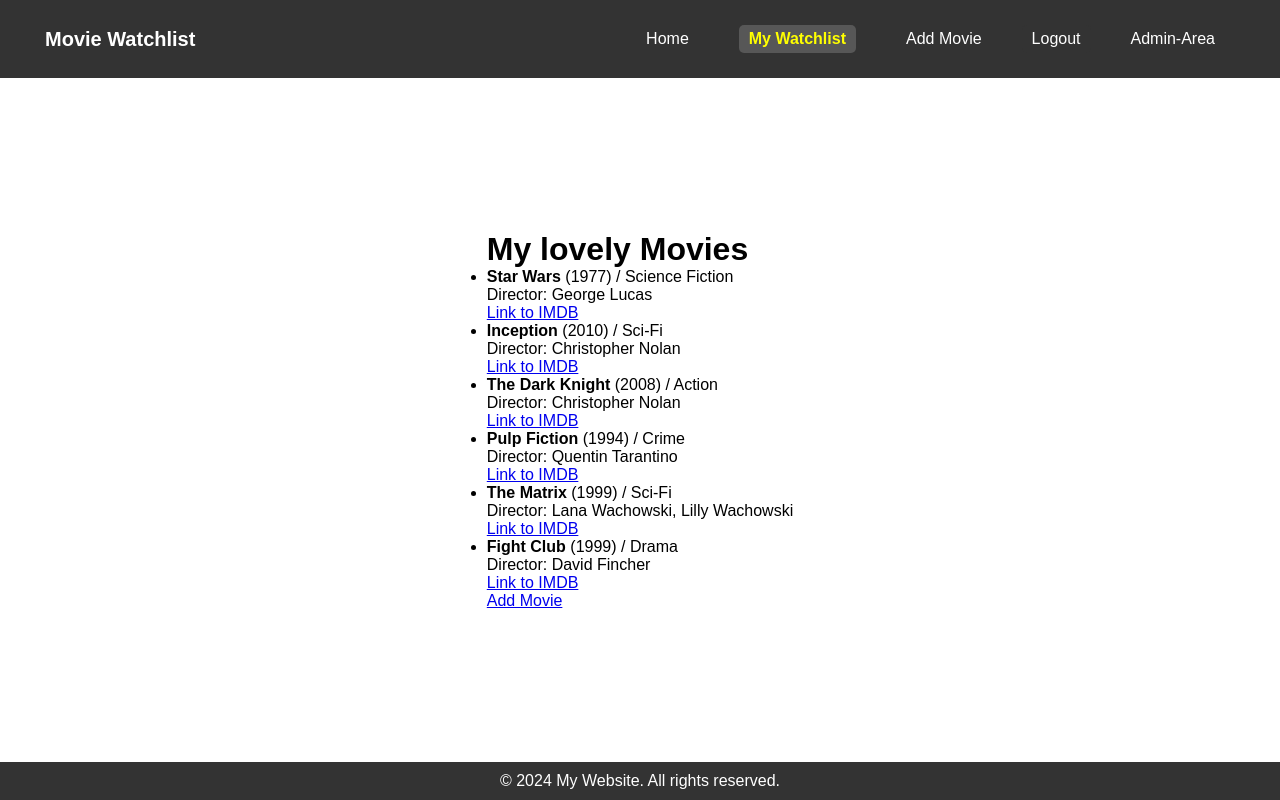
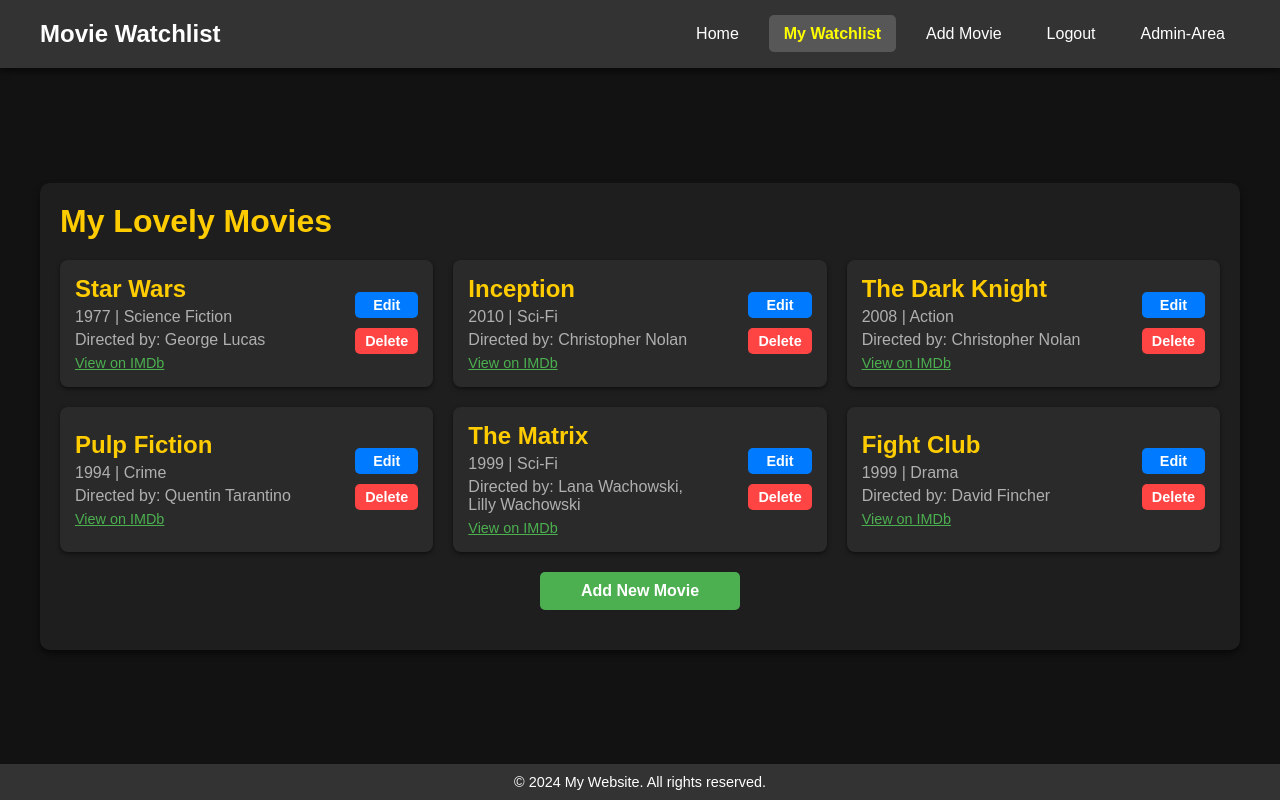
Before and after one commit to SeGaTeaching/django-introduction, a Django app: page /movies/watchlist/ in a window 1280 px wide. Run offline with Django 5.2, Linux system fonts and the light colour scheme; a user stored in the database is signed in; data comes from the database, SQL or seed files in the repository; both versions use the stored data as it was after the commit.

Commit message:
edit and delete functionality for movies implemented and styling changes for views

```diff
--- a/myproject/movies/templates/movies/movies.html
+++ b/myproject/movies/templates/movies/movies.html
@@ -1,23 +1,32 @@
 {% extends "base.html" %}
 
 {% block title %}Watchlist{% endblock title %}
-
+{% block body_class %}watchlist{% endblock body_class %}
 {% block content %}
-<h1>My lovely Movies</h1>
+<div class="watchlist-container">
+    <h1>My Lovely Movies</h1>
     {% if movies %}
-<ul>
+        <ul class="movie-list">
             {% for movie in movies %}
-        <li>
-            <strong>{{ movie.title }}</strong> ({{ movie.release_year }}) / {{ movie.get_genre_display }}
-            <br>Director: {{ movie.director }}
+                <li class="movie-item">
+                    <div class="movie-details">
+                        <h2>{{ movie.title }}</h2>
+                        <p>{{ movie.release_year }} | {{ movie.get_genre_display }}</p>
+                        <p>Directed by: {{ movie.director }}</p>
                         {% if movie.imdb_url %}
-                <br><a href="{{ movie.imdb_url }}" target='_blank'>Link to IMDB</a>
+                            <a href="{{ movie.imdb_url }}" target="_blank" class="movie-link">View on IMDb</a>
                         {% endif %}
+                    </div>
+                    <div class="movie-actions">
+                        <a href="{% url 'movies:edit_movie' movie.id %}" class="btn btn-edit">Edit</a>
+                        <a href="{% url 'movies:delete_movie' movie.id %}" class="btn btn-delete">Delete</a>
+                    </div>
                 </li>
             {% endfor %}
         </ul>
     {% else %}
         <p>No movies added yet</p>
     {% endif %}
-<p><a href="{% url 'movies:add_movie' %}">Add Movie</a></p>
+    <a href="{% url 'movies:add_movie' %}" class="btn btn-add">Add New Movie</a>
+</div>
 {% endblock content %}
--- a/myproject/movies/urls.py
+++ b/myproject/movies/urls.py
@@ -7,4 +7,6 @@ urlpatterns = [
     path('watchlist/', views.watchlist_view, name='watchlist'),
     path('add_movie/', views.add_movie, name='add_movie'),
     path('upload_csv/', views.upload_csv, name='upload_csv'),
+    path('delete/<int:movie_id>/', views.delete_movie, name='delete_movie'),
+    path('edit_movie/<int:movie_id>/', views.edit_movie, name='edit_movie'),
 ]
--- a/myproject/movies/views.py
+++ b/myproject/movies/views.py
@@ -1,5 +1,5 @@
 import csv
-from django.shortcuts import render, redirect
+from django.shortcuts import render, redirect, get_object_or_404
 from django.contrib import messages
 from django.contrib.auth.decorators import login_required
 from .models import Movie
@@ -23,6 +23,28 @@ def add_movie(request):
     else:
         form = MovieForm()
     return render(request, 'movies/add_movie.html', {'form': form})
+
+# Edit Movie
+def edit_movie(request, movie_id):
+    movie = get_object_or_404(Movie, id=movie_id)
+    if request.method == 'POST':
+        form = MovieForm(request.POST, instance=movie)
+        if form.is_valid():
+            edit_movie = form.save(commit=False)
+            edit_movie.user = request.user
+            edit_movie.save()
+            return redirect('movies:watchlist')
+    else:
+        form = MovieForm(instance=movie)
+    return render(request, 'movies/edit_movies.html', {'form': form, 'movie': movie})
+
+# Delete Movie
+def delete_movie(request, movie_id):
+    movie = get_object_or_404(Movie, id=movie_id)
+    if request.method == 'POST':
+        movie.delete()
+        return redirect('movies:watchlist')
+    return render(request, 'movies/delete_movie.html', {'movie': movie})
 
 @login_required(login_url='accounts:login')
 def upload_csv(request):
--- a/myproject/myapp/static/myapp/myapp.css
+++ b/myproject/myapp/static/myapp/myapp.css
@@ -1,3 +1,8 @@
 h1 {
     font-size: 15rem;
 }
+
+main > * {
+    max-width: 100%;
+    text-align: center;
+}
--- a/myproject/static/css/styles.css
+++ b/myproject/static/css/styles.css
@@ -1,69 +1,37 @@
+/* General Styles */
 * {
     margin: 0;
-    font-family: sans-serif;
     padding: 0;
     box-sizing: border-box;
+    font-family: 'Arial', sans-serif;
 }
 
-/* Flexbox-Layout */
 body {
     display: flex;
     flex-direction: column;
-    min-height: 100vh; /* 100% der Höhe des Viewports */
+    min-height: 100vh;
+    background-color: #121212;
+    color: #e0e0e0;
 }
 
-/* ----- MAIN LAYOUT ----- */
-
-/* Main nimmt den verbleibenden Platz ein */
-main {
-    flex: 1; /* Flex-Grow sorgt dafür, dass <main> den restlichen Platz einnimmt */
-    display: flex;
-    align-items: center; /* Zentriert den Inhalt vertikal */
-    justify-content: center; /* Zentriert den Inhalt horizontal */
+/* Header */
+header {
+    background-color: #333;
+    padding: 15px 20px;
+    color: white;
+    box-shadow: 0 4px 6px rgba(0, 0, 0, 0.5);
 }
 
-/* Header und Footer bleiben in ihrer natürlichen Größe */
-header, footer {
-    padding: 10px;
-    text-align: center;
-}
-
-header {
-    background-color: #333;
-    color: #fff;
-    padding: 15px;
-}
-
-footer {
-    background-color: #333;
-    color: #fff;
-    width: 100%;
-}
-
-/* ----- HEADER NAV ----- */
-
-header a {
-    color: #fff;
-    text-decoration: none;
-    margin: 0 10px;
-}
-
-header a:hover {
-    text-decoration: underline;
-}
-
-/* Navigation Styling */
 .navbar {
     display: flex;
     justify-content: space-between;
     align-items: center;
-    background-color: #333;
-    padding: 10px 20px;
-    color: white;
+    max-width: 1200px;
+    margin: 0 auto;
 }
 
 .nav-logo a {
-    font-size: 20px;
+    font-size: 1.5em;
     font-weight: bold;
     color: white;
     text-decoration: none;
@@ -72,149 +40,291 @@ header a:hover {
 .nav-links {
     list-style: none;
     display: flex;
-    margin: 0;
-    padding: 0;
+    align-items: center;
+    gap: 15px;
 }
 
 .nav-links li {
-    margin: 0 10px;
-    display: flex; /* Stellt sicher, dass Inhalt innerhalb des Listenelements zentriert ist */
-    align-items: center; /* Zentriert den Inhalt vertikal */
+    margin: 0;
+    display: inline-block; /* Macht Logout-Formular und Links inline */
 }
 
-/* Styling für Links */
-.nav-links a {
+.nav-links a, .nav-links form input[type="submit"] {
     color: white;
     text-decoration: none;
+    padding: 10px 15px;
+    border-radius: 5px;
+    transition: background-color 0.3s, color 0.3s;
     font-size: 16px;
-    padding: 5px 10px;
-    transition: background-color 0.3s ease, color 0.3s ease;
+    background-color: transparent;
+    border: none;
+    cursor: pointer;
 }
 
-.nav-links a:hover {
+.nav-links a:hover, .nav-links form input[type="submit"]:hover {
     background-color: #575757;
-    border-radius: 5px;
-    color: #fff;
 }
 
-/* Styling für aktiven Link */
 .nav-links .active a {
     background-color: #575757;
-    border-radius: 5px;
+    font-weight: bold;
     color: yellow;
-    font-weight: bold;
 }
 
-/* Styling für Logout-Button */
 .nav-links form {
-    display: flex; /* Stellt sicher, dass das Formular wie ein Link aussieht */
-    margin: 0; /* Entfernt unnötigen Abstand */
-    align-items: center; /* Zentriert das Formular vertikal */
+    margin: 0;
+    display: inline-block;
 }
 
-.nav-links input[type="submit"] {
+/* Konsistentes Styling für Submit-Button */
+.nav-links form input[type="submit"] {
+    display: inline-block;
+    background-color: transparent;
+    color: white;
+    padding: 10px 15px;
+    border-radius: 5px;
+    font-size: 16px;
+    cursor: pointer;
+}
+
+.nav-links form input[type="submit"]:hover {
+    background-color: #575757;
+    color: yellow;
+}
+
+/* Footer */
+footer {
     background-color: #333;
     color: white;
-    font-size: 16px;
-    padding: 5px 10px;
-    border: none;
-    border-radius: 5px;
-    cursor: pointer;
-    transition: background-color 0.3s ease, color 0.3s ease;
+    text-align: center;
+    padding: 10px;
+    font-size: 0.9em;
 }
 
-.nav-links input[type="submit"]:hover {
-    background-color: #575757;
-    color: #fff;
+/* Main Content */
+main {
+    flex: 1;
+    display: flex;
+    align-items: center;
+    justify-content: center;
+    padding: 20px;
 }
 
-/* ------ FORMS ------- */
-main form {
-    padding: 20px 30px;
-    border-radius: 8px;
-    box-shadow: 0 4px 6px rgba(0, 0, 0, 0.5);
+main > * {
     width: 100%;
     max-width: 600px;
-    text-align: center;
-    margin: 1.5em 0 2em 0;
+    margin: 0 auto;
+}
+.watchlist main > * {
+    max-width: 1200px;
 }
 
-/* Eingabefelder */
-main form input[type="text"],
-main form input[type="password"],
-main form input[type="email"] {
+/* Watchlist Container */
+.watchlist-container {
+    padding: 20px;
+    background-color: #1e1e1e;
+    border-radius: 10px;
+    box-shadow: 0 4px 6px rgba(0, 0, 0, 0.5);
+}
+
+.watchlist-container h1 {
+    font-size: 2em;
+    margin-bottom: 20px;
+    color: #ffcc00;
+}
+
+/* Grid Layout for Movies */
+.movie-list {
+    display: grid;
+    grid-template-columns: 1fr; /* Standard: eine Spalte */
+    gap: 20px;
+    padding: 0;
+    list-style: none;
+}
+
+.movie-item {
+    background-color: #2a2a2a;
+    padding: 15px;
+    border-radius: 8px;
+    box-shadow: 0 2px 4px rgba(0, 0, 0, 0.5);
+    display: flex;
+    justify-content: space-between;
+    align-items: center;
+}
+
+/* Movie Details */
+.movie-details {
+    max-width: 70%;
+}
+
+.movie-details h2 {
+    margin: 0;
+    font-size: 1.5em;
+    color: #ffcc00;
+}
+
+.movie-details p {
+    margin: 5px 0;
+    font-size: 1em;
+    color: #b0b0b0;
+}
+
+.movie-link {
+    font-size: 0.9em;
+    color: #4caf50;
+}
+
+.movie-link:hover {
+    color: #81c784;
+}
+
+/* Buttons Section */
+.movie-actions {
+    display: flex;
+    flex-direction: column;
+    gap: 10px;
+}
+
+.btn {
+    padding: 5px 10px;
+    border-radius: 5px;
+    color: white;
+    font-size: 0.9em;
+    font-weight: bold;
+    text-align: center;
+    text-decoration: none;
+    background-color: #444;
+    border: none;
+    transition: background-color 0.3s;
+}
+
+.btn:hover {
+    background-color: #575757;
+}
+
+.btn-edit {
+    background-color: #007bff;
+}
+
+.btn-edit:hover {
+    background-color: #64b5f6;
+}
+
+.btn-delete {
+    background-color: #ff4444;
+}
+
+.btn-delete:hover {
+    background-color: #ff7878;
+}
+
+/* Add New Movie Button */
+.btn-add {
+    display: block;
+    width: 200px;
+    margin: 20px auto;
+    padding: 10px 15px;
+    background-color: #4caf50;
+    color: white;
+    font-size: 1em;
+    text-align: center;
+    border-radius: 5px;
+    transition: background-color 0.3s;
+}
+
+.btn-add:hover {
+    background-color: #81c784;
+}
+
+/* Forms */
+main form {
+    background-color: #1e1e1e;
+    padding: 30px;
+    border-radius: 10px;
+    box-shadow: 0 4px 6px rgba(0, 0, 0, 0.5);
+    margin: 0 auto 20px auto;
+    color: #e0e0e0;
+}
+
+main form h1 {
+    font-size: 1.8em;
+    color: #ffcc00;
+    margin-bottom: 20px;
+}
+
+main form label {
+    display: block;
+    margin-bottom: 5px;
+    font-size: 1em;
+}
+
+main form input, main form select {
     width: 100%;
-    padding: 10px;
+    padding: 12px;
     margin-bottom: 15px;
-    font-size: 14px;
     border: 1px solid #444;
     border-radius: 5px;
+    background-color: #2a2a2a;
+    color: white;
 }
 
-main form input[type="text"]:focus,
-main form input[type="password"]:focus,
-main form input[type="email"]:focus {
-    border-color: #007bff; /* Fokusfarbe */
-    outline: none;
-}
-
-/* Labels */
-main form label {
-    font-size: 14px;
-    color: #2c2c2c;
-    margin-bottom: 5px;
-    display: block;
-    text-align: left;
-}
-
-/* Submit Button */
 main form input[type="submit"] {
+    background-color: #007bff;
+    border: none;
     padding: 10px 15px;
-    background-color: #007bff; /* Hauptfarbe */
-    color: #ffffff;
-    border: none;
-    border-radius: 5px;
     cursor: pointer;
-    text-transform: uppercase;
-    font-size: 14px;
-    width: 100%;
+    font-weight: bold;
 }
 
 main form input[type="submit"]:hover {
     background-color: #0056b3;
 }
 
-main form .helptext {
-    display: block;
-    margin: 0 0 1.5em 0;
-    color: darkorange
-}
-
-/* Link */
 main form a {
-    color: #007bff;
+    color: #ffcc00;
     text-decoration: none;
-    margin-top: 15px;
+    margin-top: 10px;
     display: inline-block;
 }
 
+main form a:hover {
+    text-decoration: underline;
+}
+
+/* Responsive Design */
+@media screen and (min-width: 768px) {
+    .movie-list {
+        grid-template-columns: repeat(2, 1fr); /* Zwei Spalten für mittlere Bildschirme */
+    }
+}
+
+@media screen and (min-width: 1200px) {
+    .movie-list {
+        grid-template-columns: repeat(3, 1fr); /* Drei Spalten für große Bildschirme */
+    }
+}
+
+/* Media Query for Dark Theme */
 @media (prefers-color-scheme: dark) {
     body {
         background-color: black;
         color: white;
     }
+
     main form {
         background-color: #2c2c2c;
     }
 
-    main form label {
-        color: #aaaaaa;
+    main form input, main form select {
+        background-color: #1f1f1f;
+        color: white;
     }
 
-    main form input[type="text"],
-    main form input[type="password"],
-    main form input[type="email"] {
-        background-color: #1f1f1f;
-        color: #fff;
+    footer {
+        background-color: #2c2c2c;
+    }
+
+    .watchlist-container {
+        background-color: #2c2c2c;
     }
 }
--- a/myproject/templates/base.html
+++ b/myproject/templates/base.html
@@ -7,16 +7,15 @@
     <title>{% block title %}My Website{% endblock title %}</title>
     {% block stylesheet %}<link rel="stylesheet" href="{% static "css/styles.css" %}">{% endblock stylesheet %}
 </head>
-<body>
+<body class="{% block body_class %}{% endblock body_class %}">
     <!-- Header -->
     {% include 'partials/_header.html' %}
 
     <main>
-        <div>
-            {% block content %}
-            <p>Hallo ich bin ein p-element in der base-html</p>
-            {% endblock content %}
-        </div>
+    <div>
+        {% block content %}
+        {% endblock content %}
+    </div>
     </main>
 
     <!-- Footer -->
@@ -26,6 +25,6 @@
         {% endblock footer %}
     </footer>
 
-{% block js %}<script src="main.js"></script>{% endblock js %}
+    {% block js %}<script src="{% static 'js/main.js' %}"></script>{% endblock js %}
 </body>
 </html>
```
Also changed, not shown: myproject/movies/templates/movies/delete_movie.html (added, +14 -0 lines), myproject/movies/templates/movies/edit_movies.html (added, +15 -0 lines), myproject/db.sqlite3. Lines whose indentation alone changed are shown as unchanged.
